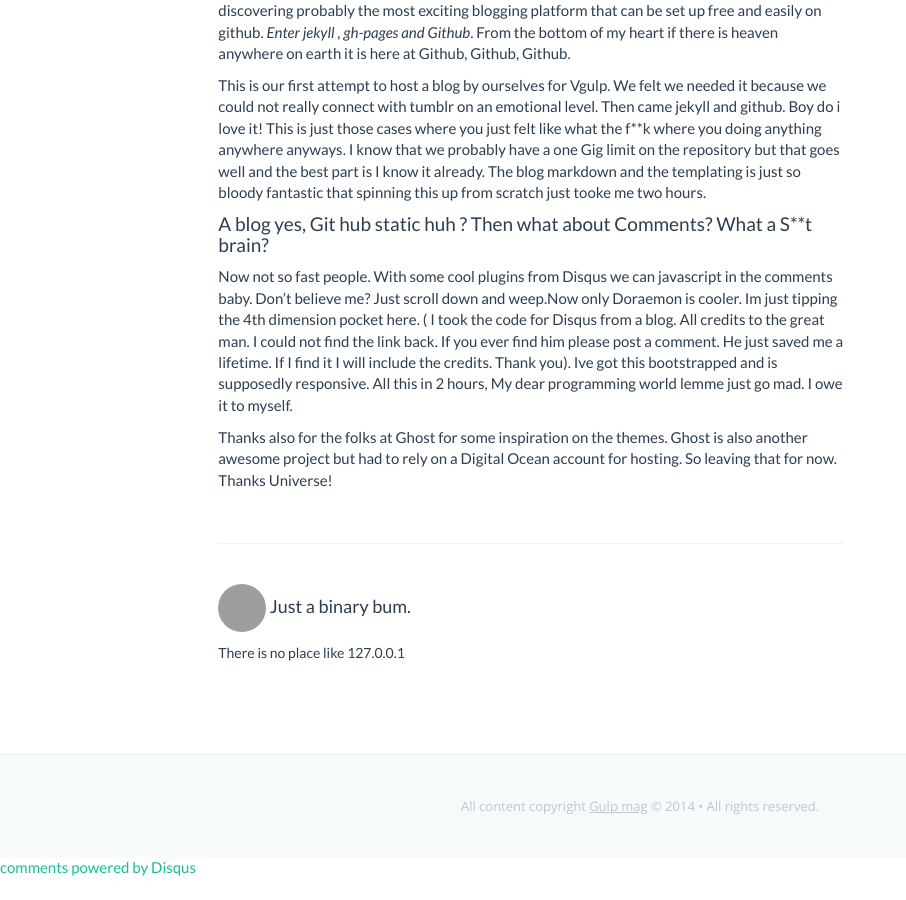
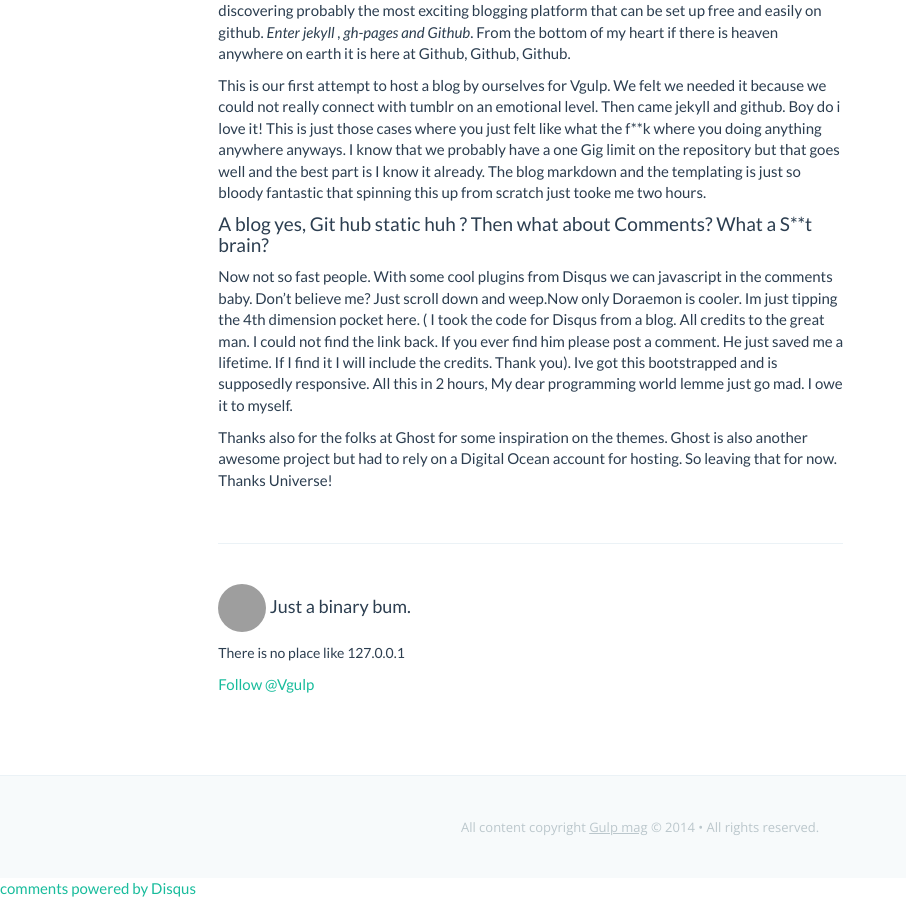
Before and after one commit to ajeeshpu/vgulp-jekyll, a Jekyll site: the page built from _posts/2014-01-24-binary-bum-at-gulpmag.markdown, in a window 1280 px wide and 900 px high, scrolled down 713 px. Shown: the whole window, without its empty margins (0-906 px from the left). Built offline with Jekyll 4.4.1, drawn with Linux system fonts in a browser that asks for light colours; some web fonts are replaced; Markdown is read by kramdown in place of the engine named in the settings; comment, search, counter and statistics services are not loaded; before the commit the page ends 1591 px from its top, so only the background shows below that; grey boxes are pictures that could not be loaded.

Commit message:
adding follow button

```diff
--- a/_layouts/blog-post.html
+++ b/_layouts/blog-post.html
@@ -81,6 +81,7 @@
                     {% endif %}
                     {{author.display_name}}</h4>
                 <p>{{author.bio}}</p>
+                <a href="https://twitter.com/Vgulp" class="twitter-follow-button" data-show-count="false">Follow @Vgulp</a>
             </section>
 
         </footer>
```
Also changed, not shown: other parts of _layouts/blog-post.html (+1 -0 lines).
